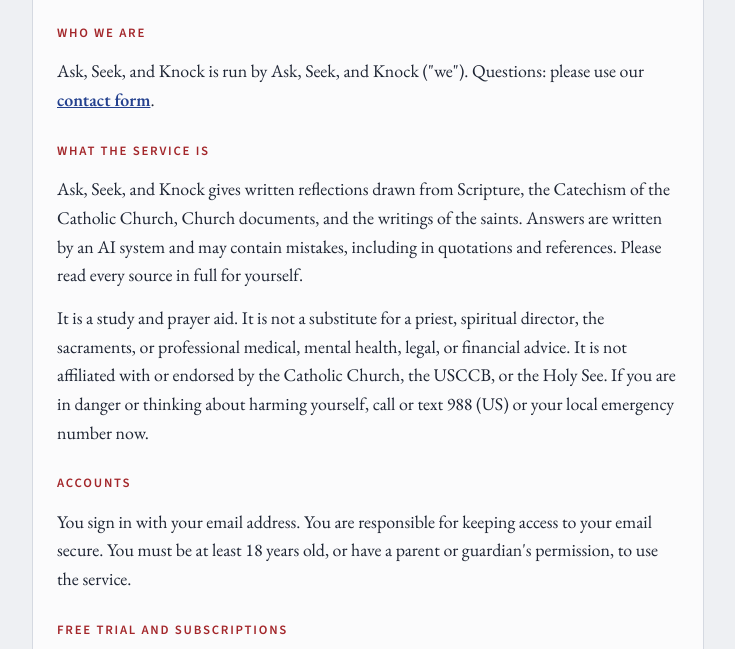
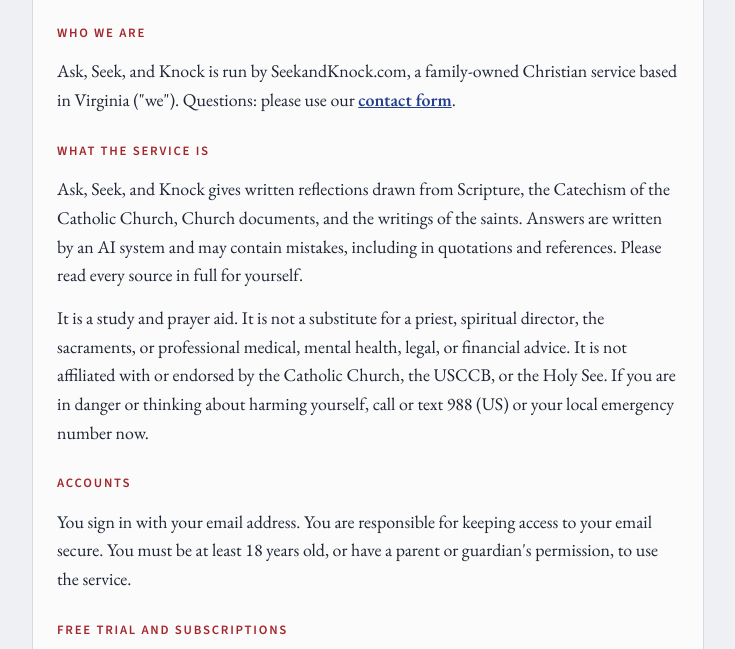
Before and after one commit to keithwasho/ask-seek-knock, a website: page public/terms.html in a window 1280 px wide. Shown: the part 151-800 px from the top of the page, without its empty margins (272-1007 px from the left). Drawn offline with nearby package versions, Linux system fonts and the light colour scheme.

Commit message:
Add files via upload

```diff
--- a/public/terms.html
+++ b/public/terms.html
@@ -22,7 +22,7 @@
   <p class="meta">Last updated: October 26th, 2026 · <a href="/">Back to Ask, Seek, and Knock</a></p>
 
   <h2>Who we are</h2>
-  <p>Ask, Seek, and Knock is run by Ask, Seek, and Knock ("we"). Questions: please use our <a href="/contact">contact form</a>.</p>
+  <p>Ask, Seek, and Knock is run by SeekandKnock.com, a family-owned Christian service based in Virginia ("we"). Questions: please use our <a href="/contact">contact form</a>.</p>
 
   <h2>What the service is</h2>
   <p>Ask, Seek, and Knock gives written reflections drawn from Scripture, the Catechism of the Catholic Church, Church documents, and the writings of the saints. Answers are written by an AI system and may contain mistakes, including in quotations and references. Please read every source in full for yourself.</p>
```
Also changed, not shown: public/privacy.html (+2 -2 lines).
